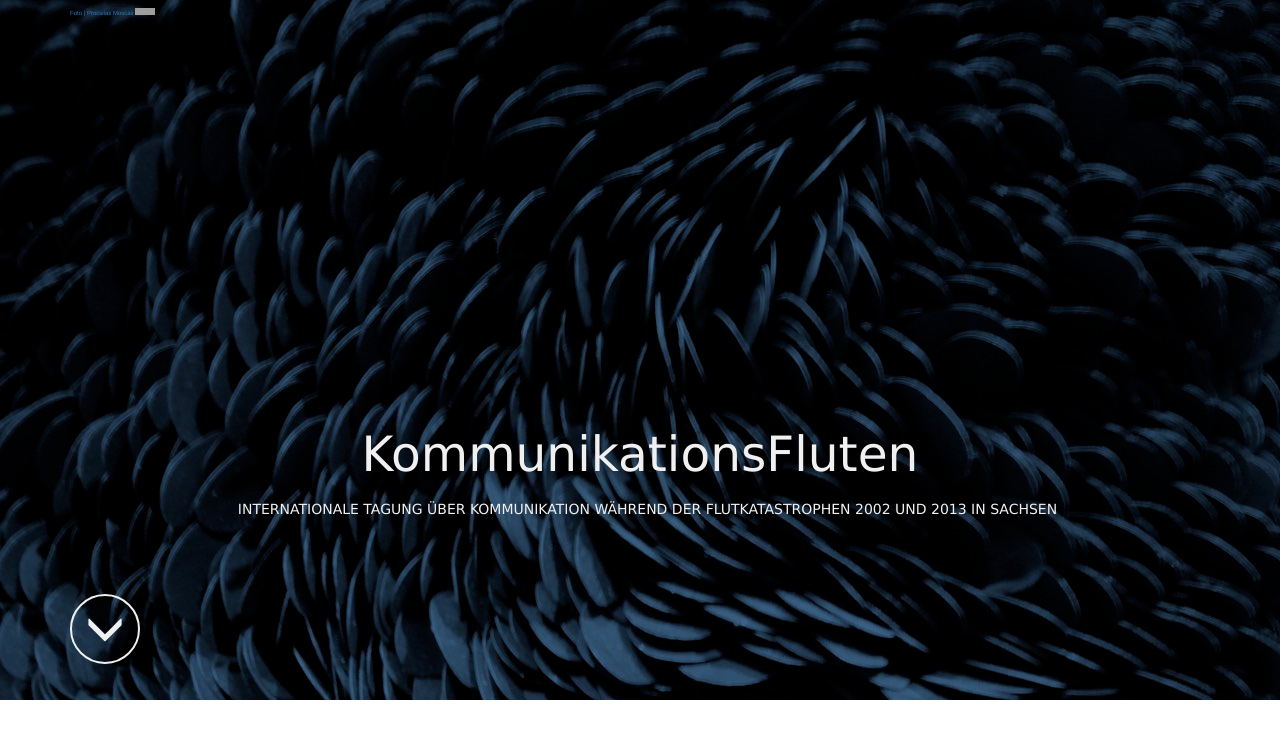
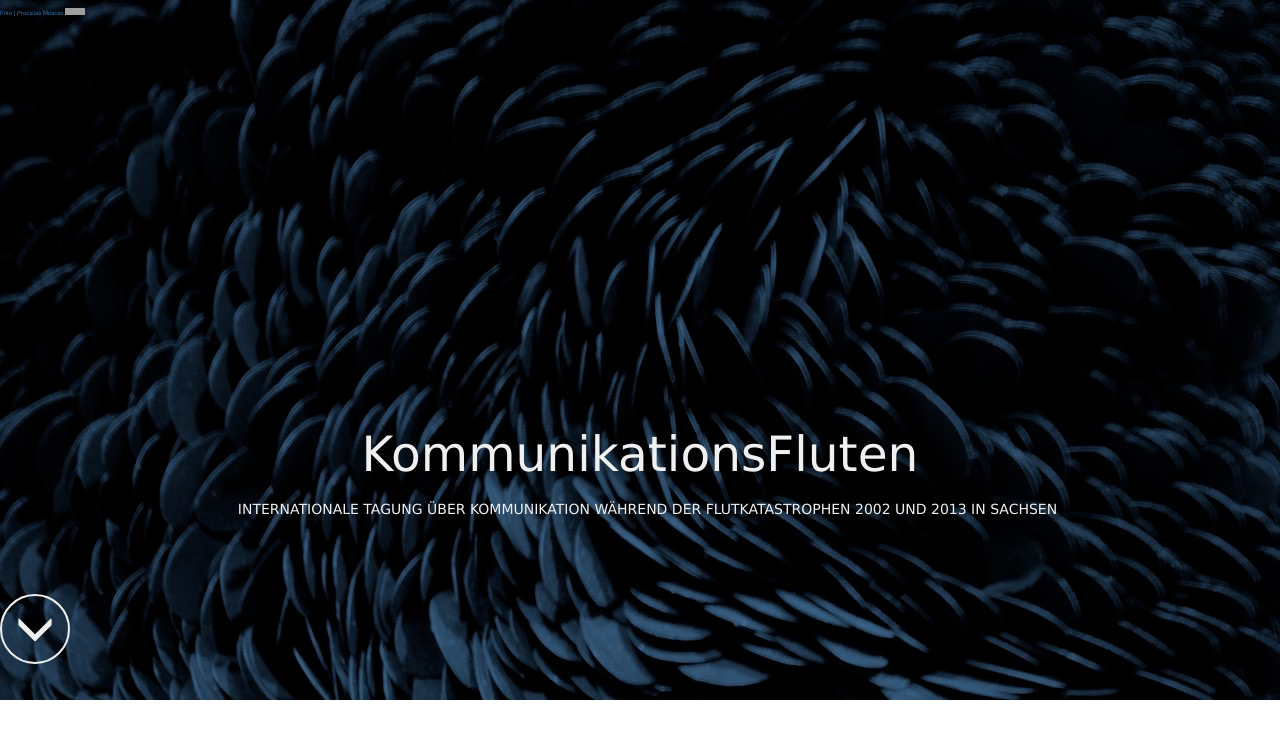
Before and after one commit to susedev/test, a Jekyll site: the page built from index.html, in a window 1280 px wide. Shown: the top 730 px of the page. Built offline with Jekyll 4.4.1, drawn with Linux system fonts in a browser that asks for light colours; nearby versions of some CDN libraries; grey boxes are pictures that could not be loaded.

Commit message:
Update home.html

```diff
--- a/_layouts/home.html
+++ b/_layouts/home.html
@@ -9,13 +9,11 @@
 
 <body>
 <header class="intro-header" style="background-image: url('{{ site.base_url }}/background-1280x800.jpg'); display: block; max-height: 100%; max-width: 100%;">
-    <div class="container">
     <a href="https://www.flickr.com/photos/procsilas/3010458671/in/photostream/" style="font-size: 6px; color:#808080,"> Foto | Procsilas Moscas </a>
     <a rel="license" href="http://creativecommons.org/licenses/by/2.0/"><img alt="Creative Commons License" style="height: 7px; width: 20px; position:right;" src="https://i.creativecommons.org/l/by/2.0/88x31.png" /></a></p>
     <a href="{{ site.base_url }}/konferenz-kommunikationsfluten.html"><p style="font-family: Verdana,Geneva,sans-serif; color:#F0F0F0; font-size: 46px; font-size: 3.8vmax; text-align: center; margin-top:400px; margin-bottom: ">KommunikationsFluten</p></a>
     <a href="{{ site.base_url }}/konferenz-kommunikationsfluten.html"><p style="font-family: Verdana,Geneva,sans-serif; font-size: 3.2vm; color:#F0F0F0; text-align: center; text-transform: uppercase;  padding-bottom:50px; margin-left: 15px;">Internationale Tagung über Kommunikation während der Flutkatastrophen 2002 und 2013 in Sachsen</p></a>
-    <a class="btn btn-circle" style="text-align: center;" href={{ site.base_url }}/konferenz-kommunikationsfluten.html><span class="glyphicon glyphicon-menu-down" aria-hidden="true"></span></a>
-    </div>
+    <a class="btn btn-circle" href={{ site.base_url }}/konferenz-kommunikationsfluten.html><span class="glyphicon glyphicon-menu-down" aria-hidden="true"></span></a>
  </header>
 
  <div class="container" style="margin-top:50px;">
```
